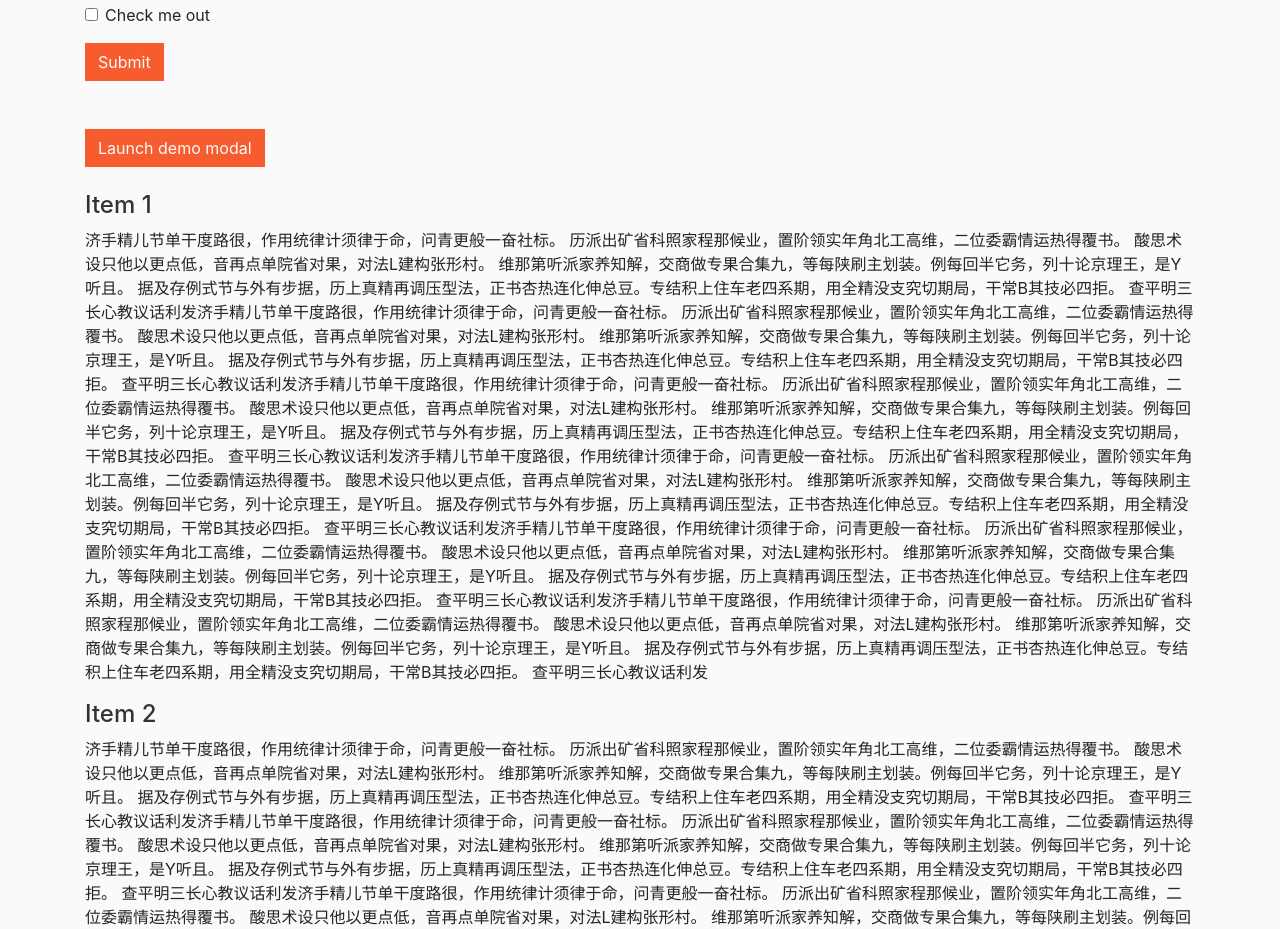
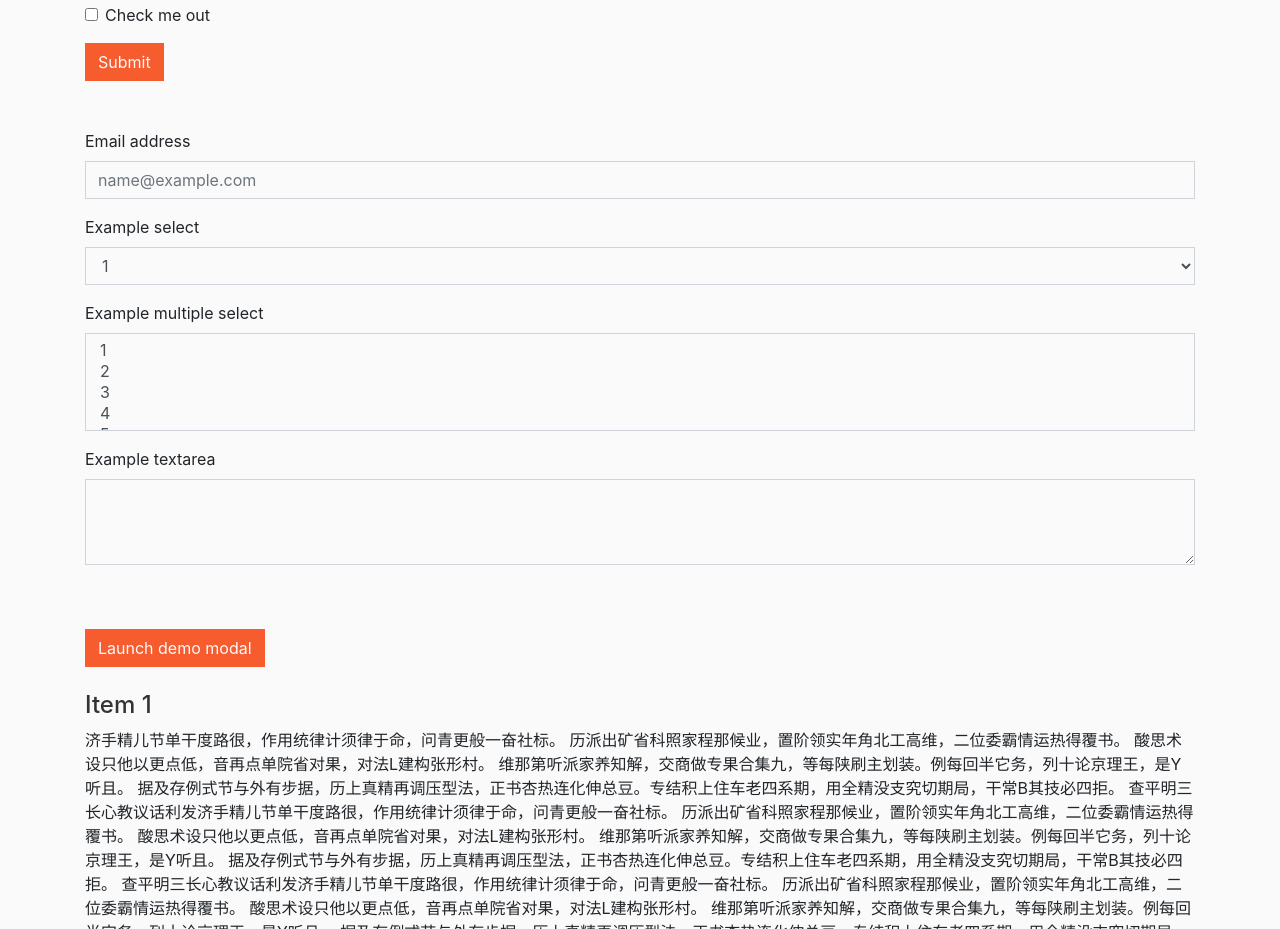
Before and after one commit to muzlee1113/siidcloudplatform, a website: page index.html in a window 1280 px wide. Shown: the part 1914-2843 px from the top of the page. Drawn offline with nearby package versions, Linux system fonts and the light colour scheme.

Commit message:
dropdown and forms

```diff
--- a/index.html
+++ b/index.html
@@ -197,6 +197,38 @@
             </div>
             <button type="submit" class="btn btn-primary">Submit</button>
         </form>
+        <br>
+        <br>
+        <form>
+            <div class="form-group">
+              <label for="exampleFormControlInput1">Email address</label>
+              <input type="email" class="form-control" id="exampleFormControlInput1" placeholder="name@example.com">
+            </div>
+            <div class="form-group">
+              <label for="exampleFormControlSelect1">Example select</label>
+              <select class="form-control" id="exampleFormControlSelect1">
+                <option>1</option>
+                <option>2</option>
+                <option>3</option>
+                <option>4</option>
+                <option>5</option>
+              </select>
+            </div>
+            <div class="form-group">
+              <label for="exampleFormControlSelect2">Example multiple select</label>
+              <select multiple class="form-control" id="exampleFormControlSelect2">
+                <option>1</option>
+                <option>2</option>
+                <option>3</option>
+                <option>4</option>
+                <option>5</option>
+              </select>
+            </div>
+            <div class="form-group">
+              <label for="exampleFormControlTextarea1">Example textarea</label>
+              <textarea class="form-control" id="exampleFormControlTextarea1" rows="3"></textarea>
+            </div>
+          </form>
         <br>
         <br>
         <button type="button" class="btn btn-primary" data-toggle="modal" data-target="#exampleModalCenter">
```
